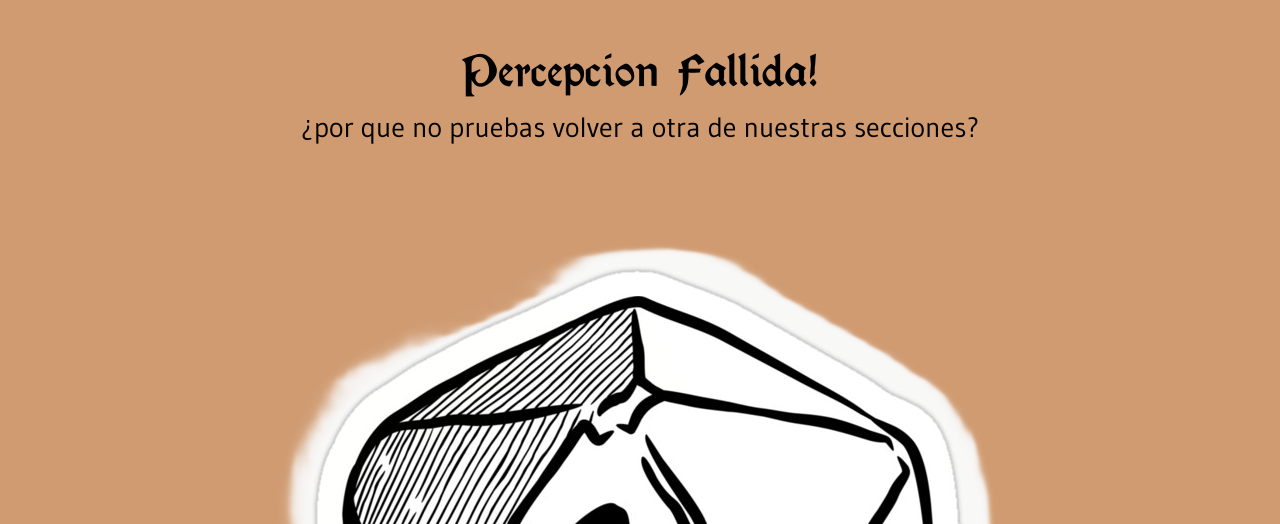
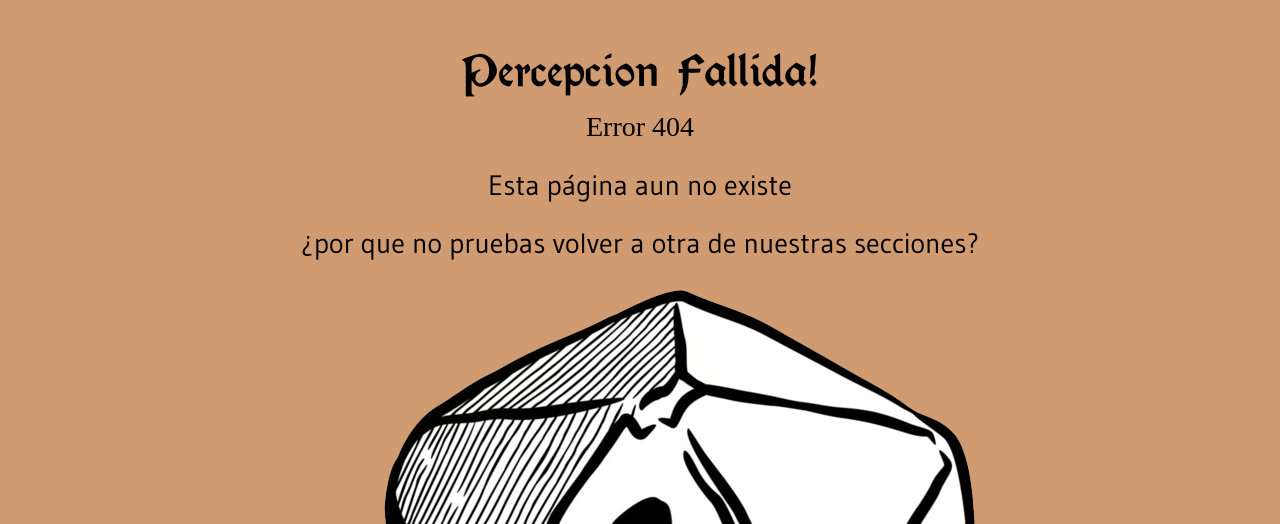
Before and after one commit to MattCGx/DesarrolloWeb-Coderhouse, a website: page Pages/404.html in a window 1280 px wide. Shown: the part 156-680 px from the top of the page. Drawn offline with nearby package versions, Linux system fonts and the light colour scheme; a web font is replaced by a local one.

Commit message:
pagina 404 arreglada

```diff
--- a/Pages/404.html
+++ b/Pages/404.html
@@ -58,12 +58,16 @@
 
   <main class="main container-fluid">
 
-    <div class="container col-12  justify-content-center align-items-center text-center">
-      <h1 class="fs-1 mt-5 fontTitulo">Percepcion Fallida!</h1>
+    <div class="container-fluid col-12  justify-content-center align-items-center text-center">
+ <div class="contenedor404 animate__animated animate__shakeX">
+       <h1 class="fs-1 mt-5 fontTitulo">Percepcion Fallida!</h1>
 
-      <p class="fs-3">¿por que no pruebas volver a otra de nuestras secciones?</p>
+       <p class="fs-3 fontTituloSec">Error 404</p>
+       <p class="fs-3">Esta página aun no existe</p>
+       <p class="fs-3">¿por que no pruebas volver a otra de nuestras secciones?</p>
+ </div>
 
-      <img class="Dadonat1" src="../Assets/img/404.png" alt="dado con un 1 natural">
+      <img class="img-fluid" src="../Assets/img/dado404.png" alt="dado con un 1 natural">
     </div>
 
   </main>
```
Also changed, not shown: Assets/img/404.png (deleted), Assets/img/dado404.png (added).
